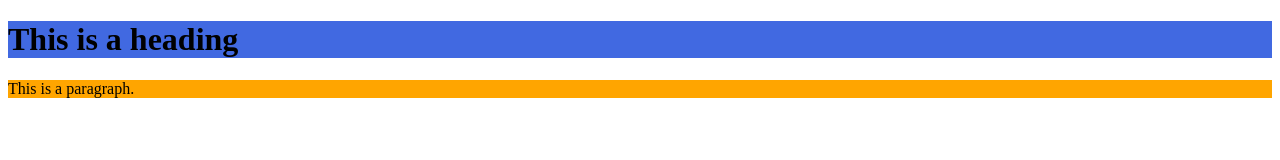
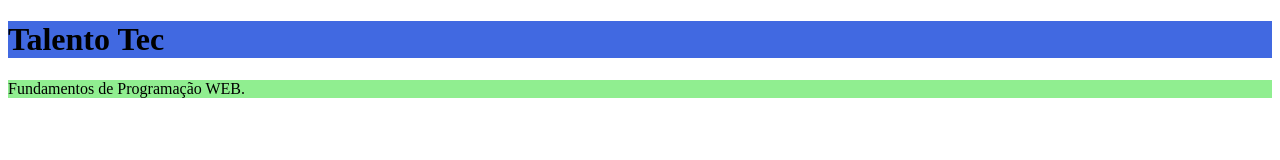
Before and after one commit to mirtilo-diana/mirtilo-diana.github.io, a plain HTML site: page index.html in a window 1280 px wide. Drawn offline with Linux system fonts and the light colour scheme.

Commit message:
Update index.html

```diff
--- a/index.html
+++ b/index.html
@@ -2,8 +2,8 @@
 <html>
 <body>
 
-<h1 style="background-color:royalblue;">This is a heading</h1>
-<p style="background-color:orange;">This is a paragraph.</p>
+<h1 style="background-color:royalblue;">Talento Tec</h1>
+<p style="background-color:lightgreen;">Fundamentos de Programação WEB.</p>
 
 </body>
 </html>
```
